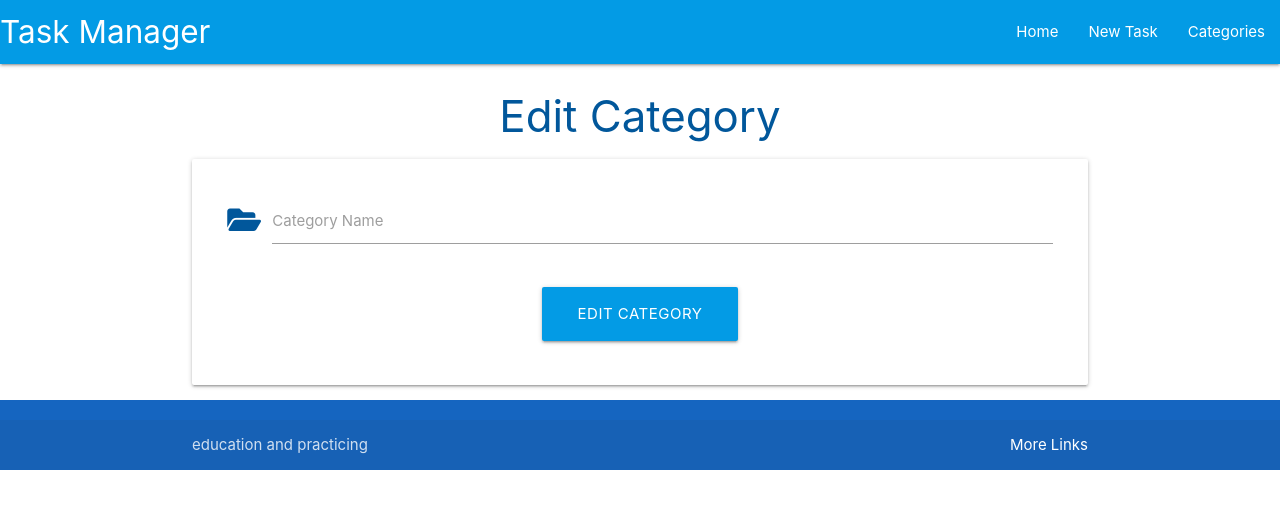
After one commit to HasibullahFathi/task-manager, a Flask app: template taskmanager/templates/edit_category.html in a window 1280 px wide. The commit adds this page. Shown: the top 509 px of the page. Run offline with Flask 3, Linux system fonts and the light colour scheme; the template is opened without the code that fills it, so the values that code supplies are empty.

Commit message:
create edit category to update  the database

```diff
--- a/taskmanager/templates/add_category.html
+++ b/taskmanager/templates/add_category.html
@@ -25,4 +25,4 @@
     </form>
   </div>
 
-+{% endblock %}
+{% endblock %}
--- /dev/null
+++ b/taskmanager/templates/edit_category.html
@@ -0,0 +1,29 @@
+{% extends "base.html" %}
+
+{% block content %}
+
+<h3 class="light-blue-text text-darken-4 center-align">Edit Category</h3>
+
+<div class="row card-panel gray lighten-5">
+  <form class="col s12" method="POST" action="{{ url_for('edit_category', category_id=category.id) }}">
+    <!-- category name  -->
+    <div class="row">
+      <div class="input-field col s12">
+        <i class="fas fa-folder-open prefix light-blue-text text-darken-4"></i>
+        <input id="category_name" name="category_name" value="{{ category.category_name }}" type="text" class="validate"
+          minlength="3" maxlength="25" required>
+        <label for="category_name">Category Name</label>
+      </div>
+    </div>
+    <!-- submit button  -->
+    <div class="row">
+      <div class="col s12 center-align">
+        <button class="btn-large light-blue darken-1" type="submit">
+          Edit Category <i class="fas fa-edit-square right"></i>
+        </button>
+      </div>
+    </div>
+  </form>
+</div>
+
+{% endblock %}
--- a/taskmanager/templates/tasks.html
+++ b/taskmanager/templates/tasks.html
@@ -4,4 +4,4 @@
 
     <h3 class="light-blue-text text-darken-3 center-align">Tasks</h3>
 
-+{% endblock %}
+{% endblock %}
```
Also changed, not shown: taskmanager/routes.py (+10 -0 lines), taskmanager/templates/categories.html (+4 -4 lines).
